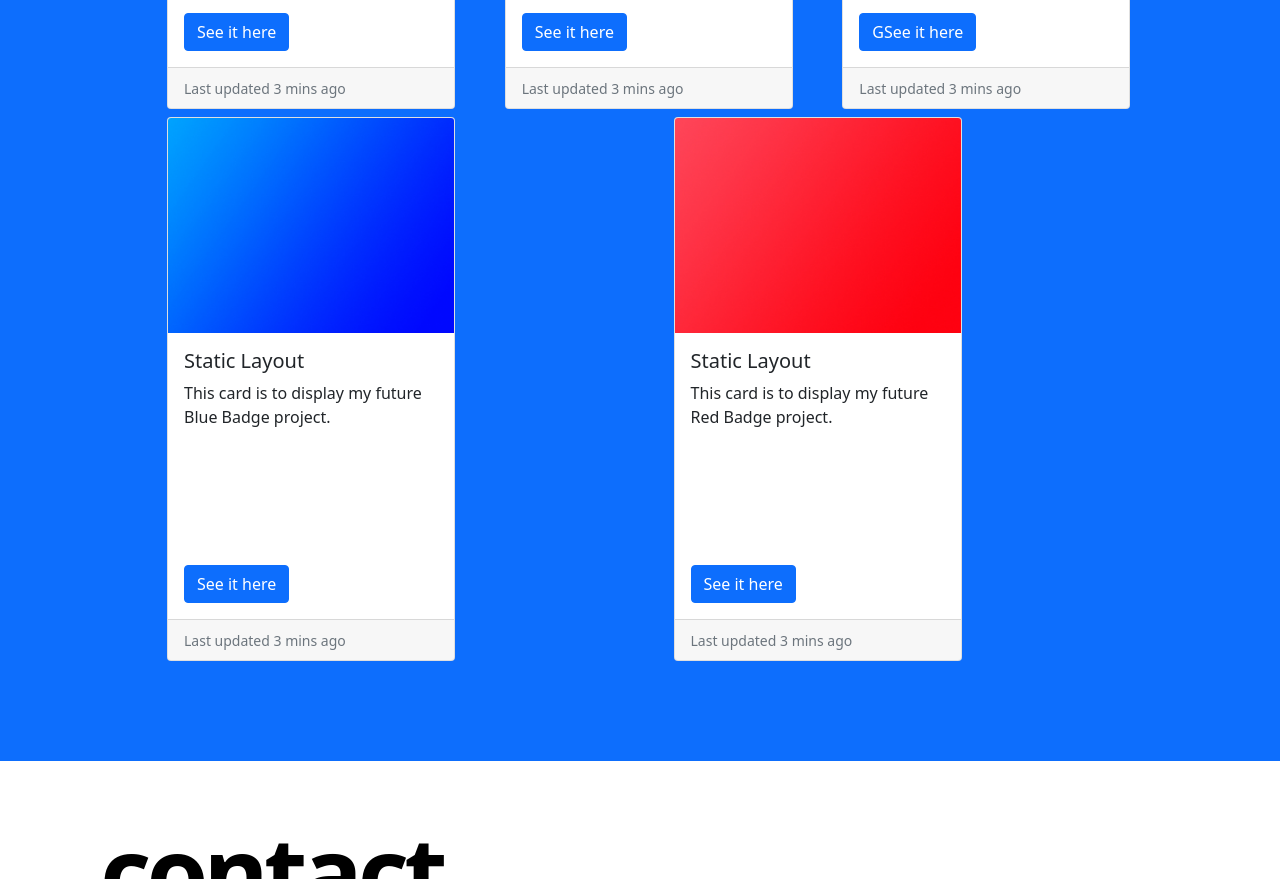
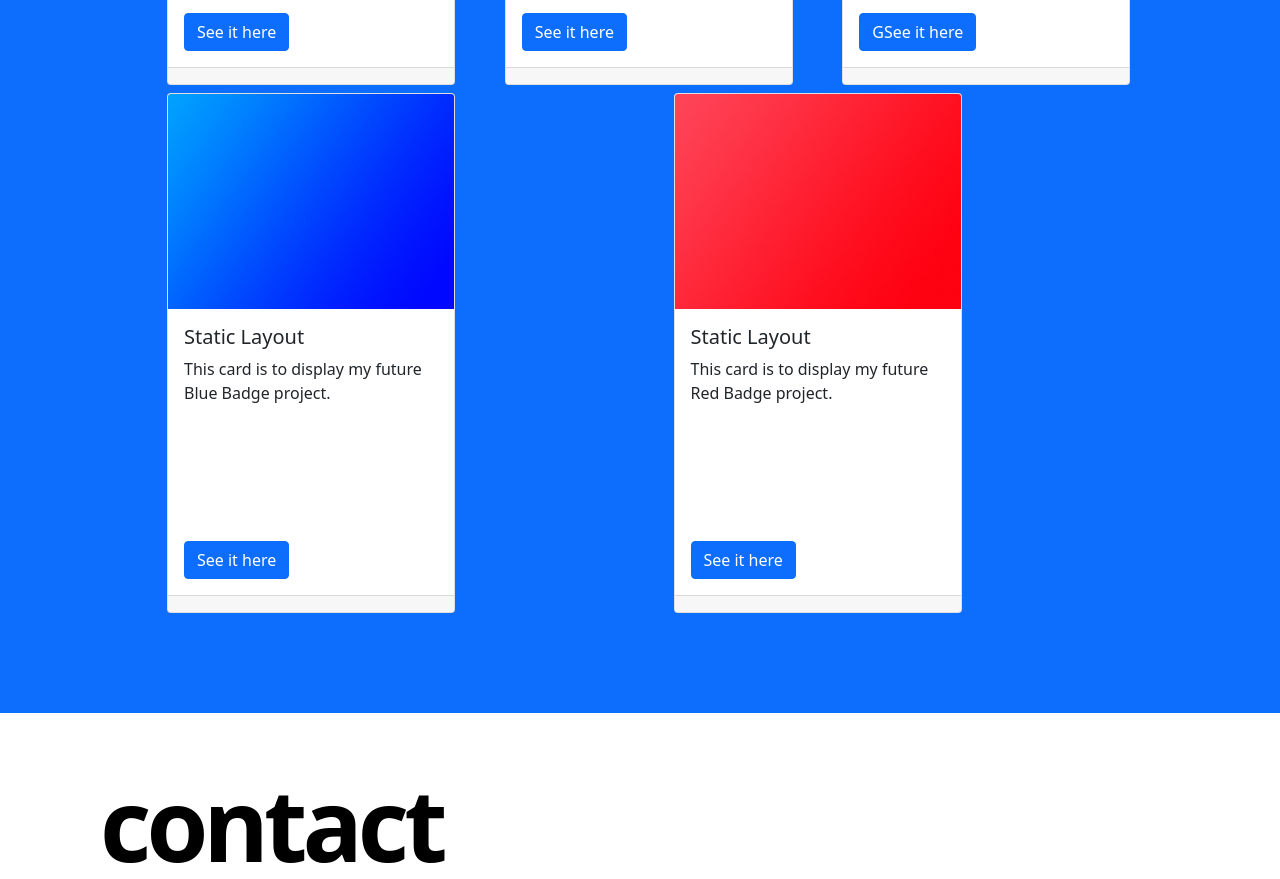
Before and after one commit to joncernero/myPortfolioProject02, a plain HTML site: page index.html in a window 1280 px wide. Shown: the part 2857-3736 px from the top of the page. Drawn offline with nearby package versions, Linux system fonts and the light colour scheme.

Commit message:
Fixed footers on cards

```diff
--- a/index.html
+++ b/index.html
@@ -104,7 +104,7 @@
                                         it here</a>
                                 </div>
                                 <div class="card-footer">
-                                    <small class="text-muted">Last updated 3 mins ago</small>
+                                    <small class="text-muted"></small>
                                 </div>
                             </div>
 
@@ -123,7 +123,7 @@
                                         it here</a>
                                 </div>
                                 <div class="card-footer">
-                                    <small class="text-muted">Last updated 3 mins ago</small>
+                                    <small class="text-muted"></small>
                                 </div>
                             </div>
 
@@ -142,7 +142,7 @@
                                         it here</a>
                                 </div>
                                 <div class="card-footer">
-                                    <small class="text-muted">Last updated 3 mins ago</small>
+                                    <small class="text-muted"></small>
                                 </div>
                             </div>
                         </div>
@@ -157,7 +157,7 @@
                                         it here</a>
                                 </div>
                                 <div class="card-footer">
-                                    <small class="text-muted">Last updated 3 mins ago</small>
+                                    <small class="text-muted"></small>
                                 </div>
                             </div>
                         </div>
@@ -172,7 +172,7 @@
                                         it here</a>
                                 </div>
                                 <div class="card-footer">
-                                    <small class="text-muted">Last updated 3 mins ago</small>
+                                    <small class="text-muted"></small>
                                 </div>
                             </div>
                         </div>
```
